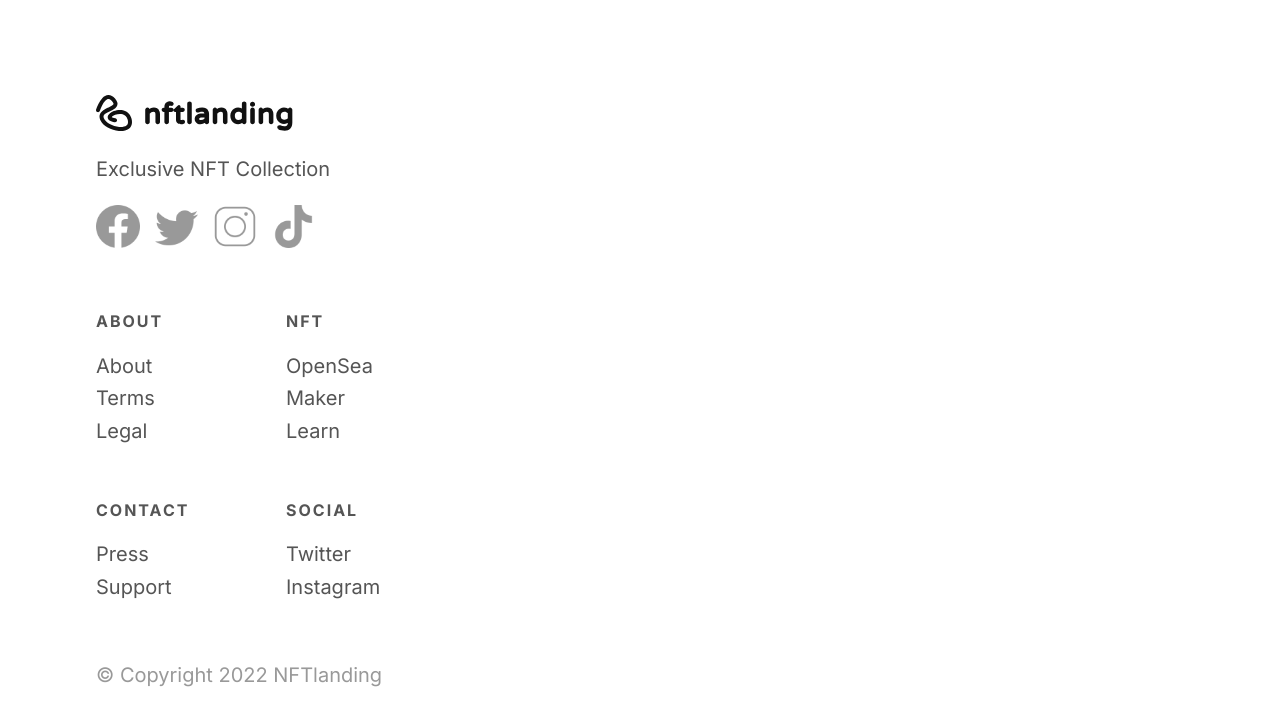
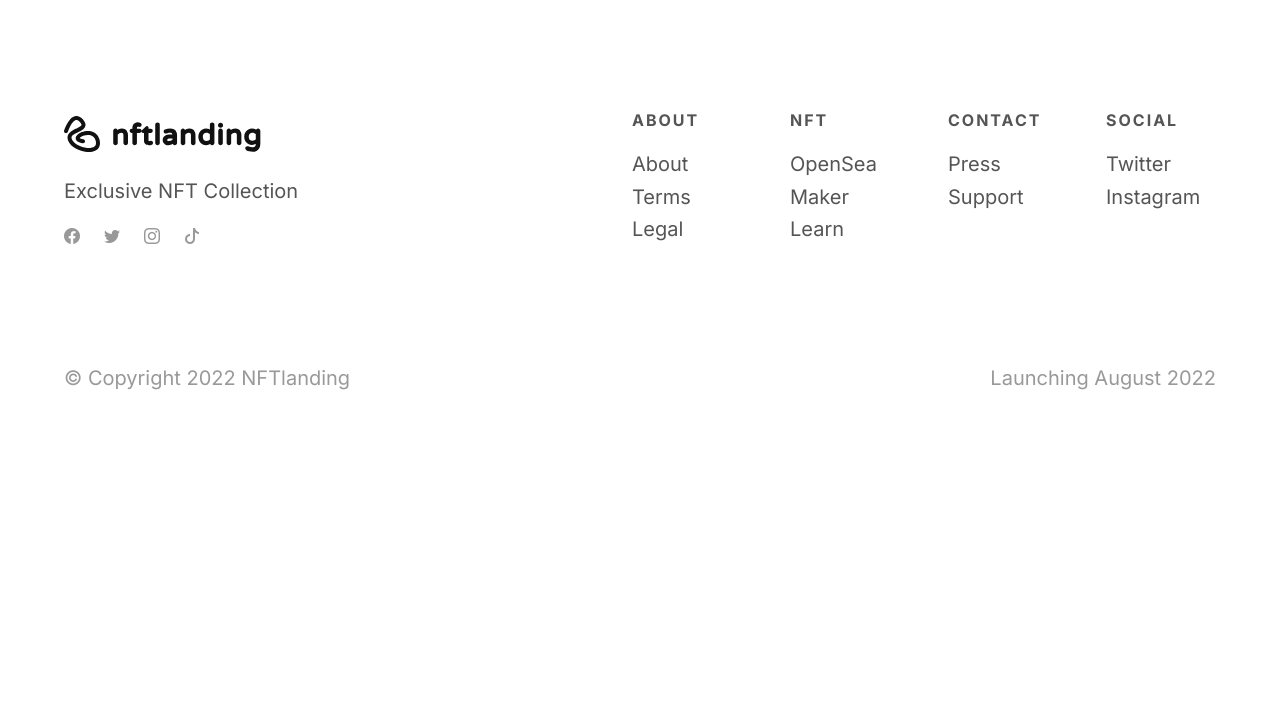
Before and after one commit to VaidasVi/nftlanding-egzaminas, a plain HTML site: page index.html in a window 1280 px wide. Shown: the part 2476-3201 px from the top of the page. After the commit the page ends 2934 px from the top, so only its background shows below. Drawn offline with nearby package versions, Linux system fonts and the light colour scheme.

Commit message:
Desctop finished. Made some improvments to the footer and Second sign up section. Made overall improvements to the app

```diff
--- a/index.html
+++ b/index.html
@@ -14,6 +14,10 @@
     <link
       href="https://fonts.googleapis.com/css2?family=Inter:wght@200;400;500;600;700;900&display=swap"
       rel="stylesheet"
+    />
+    <link
+      rel="stylesheet"
+      href="https://cdn.jsdelivr.net/npm/bootstrap-icons@1.8.3/font/bootstrap-icons.css"
     />
     <link rel="stylesheet" href="styles/styles.css" />
     <title>nftlanding</title>
@@ -148,7 +152,7 @@
       </section>
       <section class="sign-up" id="second-signup-section">
         <div class="signup-content">
-          <div id="second-signup-section-content">
+          <div>
             <p>launching soon</p>
             <h1>An NFT like no other</h1>
             <p>
@@ -168,40 +172,50 @@
       </section>
     </main>
     <footer>
+      <div class="desktop-footer">
         <div class="footer-logo">
           <img src="/assets/logo.svg" alt="logo" />
           <p>Exclusive NFT Collection</p>
           <div class="social">
-          <img src="/assets/social/facebook.png" alt="facebook" />
-          <img src="/assets/social/twitter.png" alt="twiter" />
-          <img src="/assets/social/instagram.png" alt="instagram" />
-          <img src="/assets/social/tiktok.png" alt="tiktok" />
+            <a href="#">
+              <i class="bi bi-facebook"></i>
+            </a>
+            <a href="#">
+              <i class="bi bi-twitter"></i>
+            </a>
+            <a href="#">
+              <i class="bi bi-instagram"></i>
+            </a>
+            <a href="#">
+              <i class="bi bi-tiktok"></i>
+            </a>
           </div>
         </div>
         <div class="footer-nav">
           <ul>
-          <li>about</li>
-          <li>about</li>
-          <li>terms</li>
-          <li>legal</li>
+            <li><a class="marker" href="#">about</a></li>
+            <li><a href="#">about</a></li>
+            <li><a href="#">terms</a></li>
+            <li><a href="#">legal</a></li>
           </ul>
           <ul>
-          <li>nft</li>
-          <li>openSea</li>
-          <li>maker</li>
-          <li>learn</li>
+            <li><a class="marker" href="#">nft</a></li>
+            <li><a href="#">openSea</a></li>
+            <li><a href="#">maker</a></li>
+            <li><a href="#">learn</a></li>
           </ul>
           <hr />
           <ul>
-          <li>contact</li>
-          <li>press</li>
-          <li>support</li>
+            <li><a class="marker" href="#">contact</a></li>
+            <li><a href="#">press</a></li>
+            <li><a href="#">support</a></li>
           </ul>
           <ul>
-          <li>social</li>
-          <li>twitter</li>
-          <li>instagram</li>
+            <li><a class="marker" href="#">social</a></li>
+            <li><a href="#">twitter</a></li>
+            <li><a href="#">instagram</a></li>
           </ul>
+        </div>
       </div>
       <div class="copyright">
         <p>&copy; Copyright 2022 NFTlanding</p>
--- a/styles/styles.scss
+++ b/styles/styles.scss
@@ -272,10 +272,10 @@ footer {
     .social {
       display: flex;
       flex-direction: row;
-      gap: 15px;
+      gap: 1.5rem;
 
-      img {
-        width: 4%;
+      a {
+        color: #999999;
       }
     }
   }
@@ -297,18 +297,23 @@ footer {
       list-style: none;
 
       li {
+        padding-bottom: 0.6rem;
+        a {
+          text-decoration: none;
           font-weight: 400;
           font-size: 20px;
           color: #555555;
           text-transform: capitalize;
-        padding-bottom: 0.6rem;
         }
 
-      li:first-child {
+        .marker {
           text-transform: uppercase;
           font-weight: 700;
           font-size: 16px;
           letter-spacing: 2px;
+        }
+      }
+      li:first-child {
         padding-bottom: 1.5rem;
       }
     }
@@ -431,4 +436,38 @@ footer {
       }
     }
   }
+
+  footer {
+    margin: 5rem 0 3rem 0;
+
+    .desktop-footer {
+      display: flex;
+      justify-content: space-between;
+      align-items: center;
+
+      .footer-nav {
+        margin-top: 0;
+        justify-content: right;
+        align-content: center;
+        gap: 3rem;
+
+        ul {
+          margin: 0;
         }
+        hr {
+          display: none;
+        }
+      }
+    }
+
+    .copyright {
+      margin-top: 6rem;
+      display: flex;
+      justify-content: space-between;
+
+      p:last-child {
+        display: block;
+      }
+    }
+  }
+}
```
Also changed, not shown: styles/styles.css, 1 other file. Lines whose indentation alone changed are shown as unchanged.
